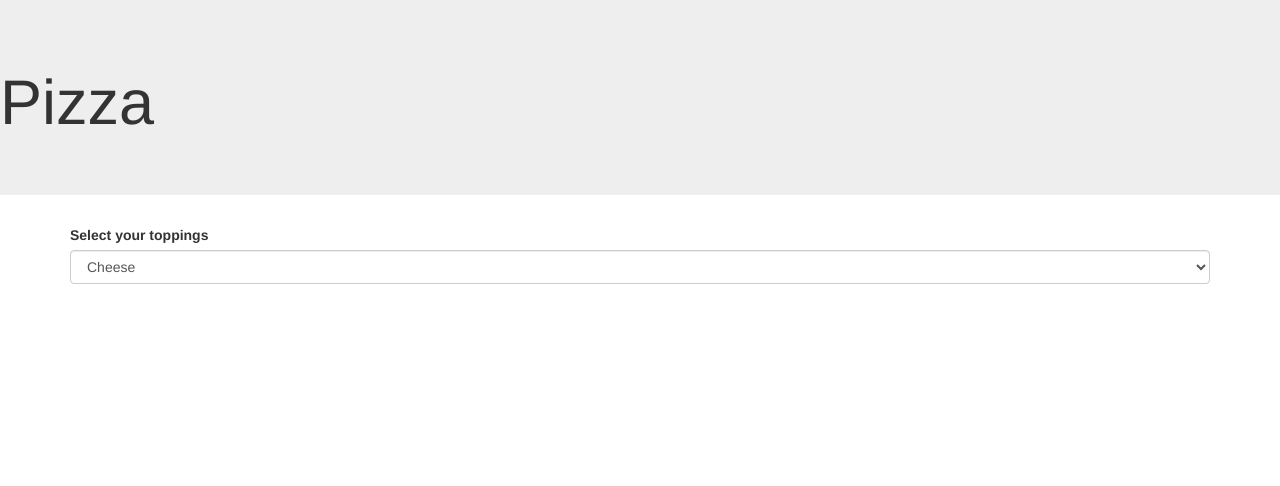
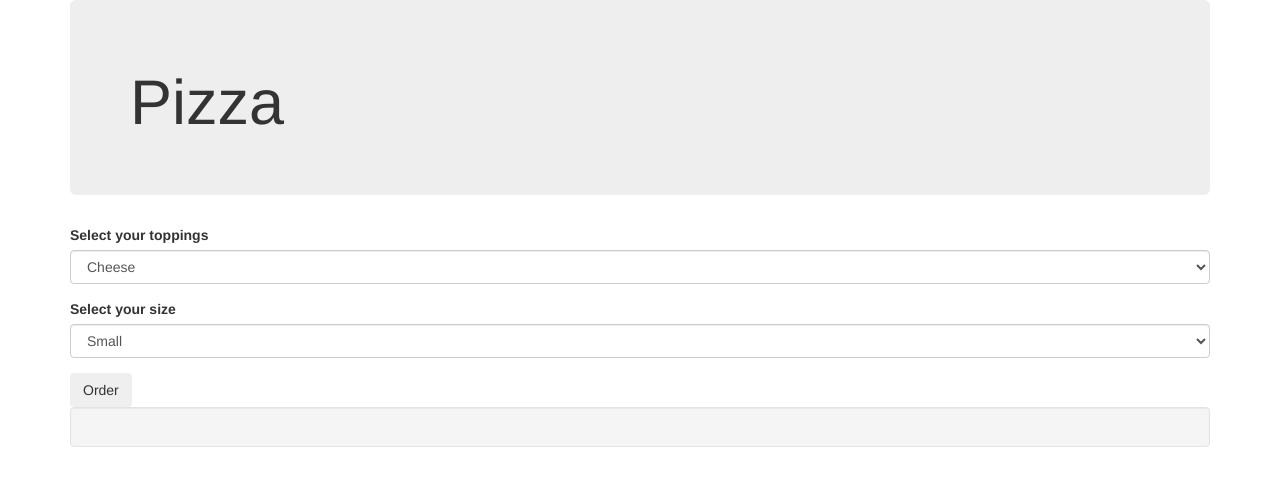
Before and after one commit to brandonkudo/pizzav1, a plain HTML site: page index.html in a window 1280 px wide. Drawn offline with nearby package versions, Linux system fonts and the light colour scheme.

Commit message:
create basic layout and start submit function

```diff
--- a/index.html
+++ b/index.html
@@ -8,12 +8,15 @@
     <title>Pizza</title>
   </head>
   <body>
-    <div class="jumbotron">
-      <h1>Pizza</h1>
-    </div>
 
     <div class="container">
+
+      <div class="jumbotron">
+        <h1>Pizza</h1>
+      </div>
+
       <form id="formOne">
+
         <div class="form-group">
           <label for "toppingInput">Select your toppings</label>
           <select class="form-control" id="toppingInput">
@@ -22,7 +25,24 @@
             <option>Combo</option>
           </select>
         </div>
+
+        <div class="form-group">
+          <label for "sizeInput">Select your size</label>
+          <select class="form-control" id="sizeInput">
+            <option>Small</option>
+            <option>Medium</option>
+            <option>Large</option>
+          </select>
+        </div>
+
+        <button class="btn" type="submit">Order</button>
+
       </form>
+
+      <div class="well" id="well-output">
+        <span class="output"></span>
+      </div>
+
     </div>
 
 
--- a/js/scripts.js
+++ b/js/scripts.js
@@ -0,0 +1,6 @@
+$(document).ready(function() {
+  $("form#formOne").submit(function(event) {
+    event.preventDefault();
+
+  });
+});
```
